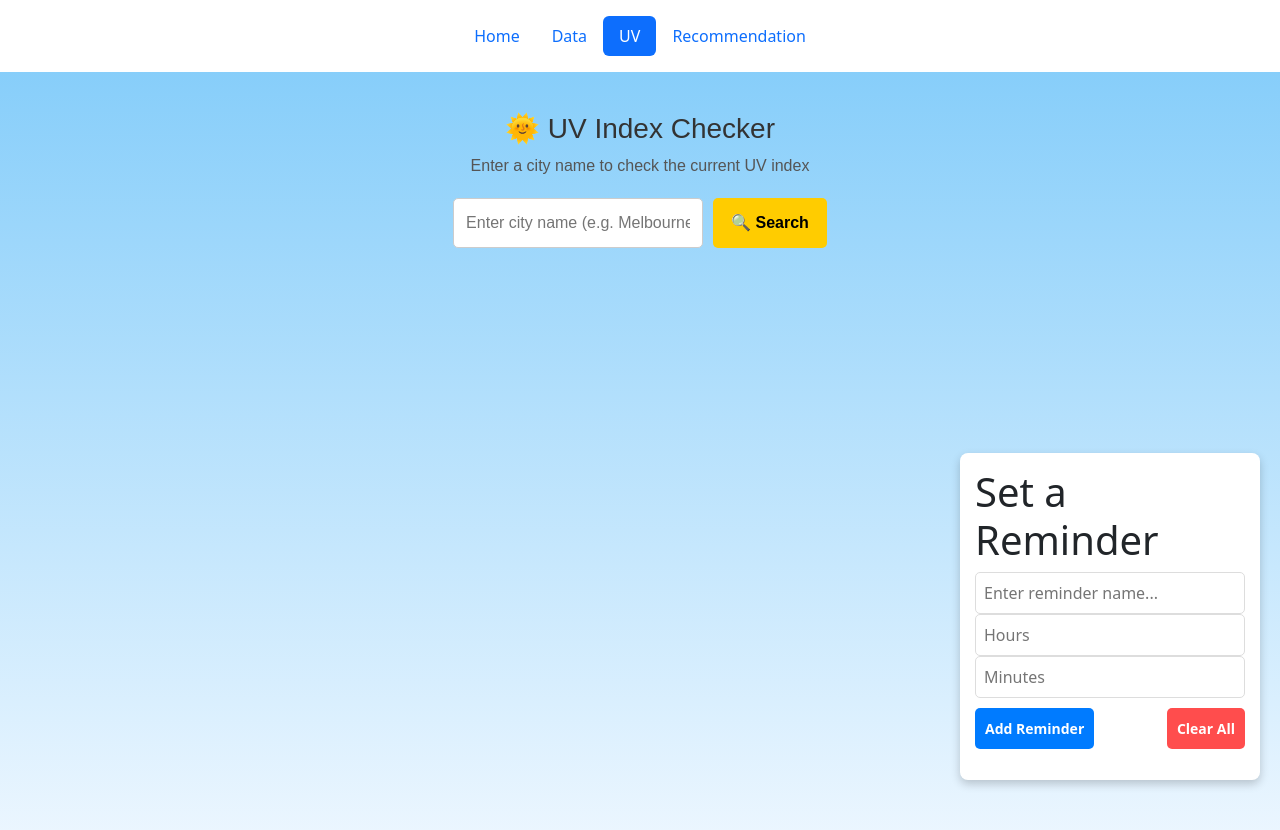
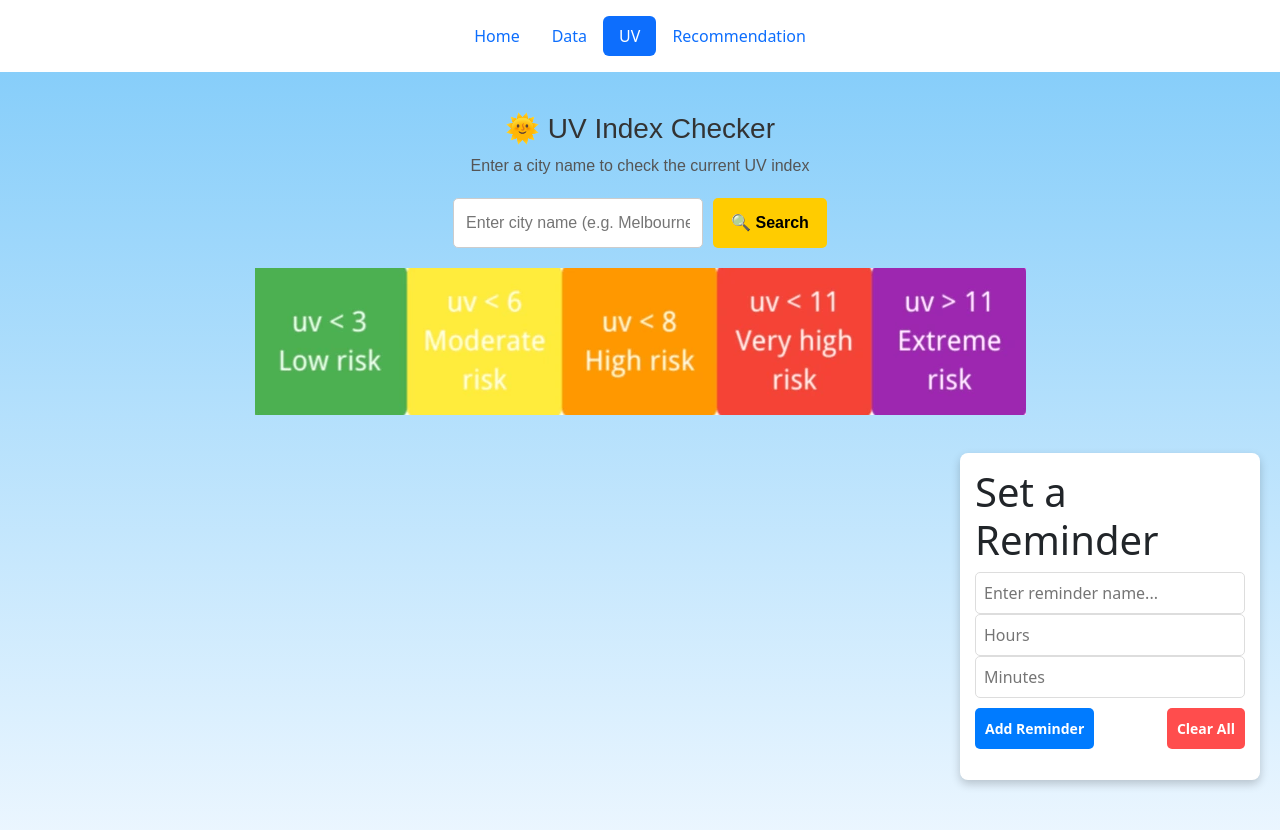
Before and after one commit to PankajShitole/onboarding_project_sun_protection, a Vue app in the folder frontend/sun_protection/: page /uv in a window 1280 px wide. Shown: the top 830 px of the page. Built offline with nearby package versions, Linux system fonts and the light colour scheme.

Commit message:
Add uvlevel indicator

```diff
--- a/frontend/sun_protection/src/views/UVview.vue
+++ b/frontend/sun_protection/src/views/UVview.vue
@@ -13,7 +13,9 @@
     <div v-if="loading" class="loading">Loading...</div>
 
     <div v-if="error" class="error">{{ error }}</div>
-
+    <div class="image-container">
+      <img :src="uvScaleImage" alt="uv scale" class="centered-image">
+    </div>
     <div v-if="uvData" class="uv-card" :style="{ backgroundColor: getUVColor(uvData.uv) }">
       <h2>{{ uvData.city }}</h2>
       <p>Latitude: {{ uvData.latitude }}, Longitude: {{ uvData.longitude }}</p>
@@ -25,7 +27,7 @@
 
 <script setup>
 import { ref } from 'vue';
-
+import uvScaleImage from '@/assets/uv_scale.webp';
 const city = ref('');
 const uvData = ref(null);
 const loading = ref(false);
@@ -60,7 +62,7 @@ const getUVColor = (uv) => {
 };
 
 const getUVMessage = (uv) => {
-  if (uv < 3) return '🌿 Low risk. Enjoy the sun!';
+  if (uv < 3) return '🌿 No risk. Enjoy your day!';
   if (uv < 6) return '🧴 Moderate risk. Wear sunscreen!';
   if (uv < 8) return '🕶 High risk. Seek shade!';
   if (uv < 11) return '🔥 Very high risk. Avoid direct sun!';
```
Also changed, not shown: frontend/sun_protection/src/assets/uv_scale.webp (added).
